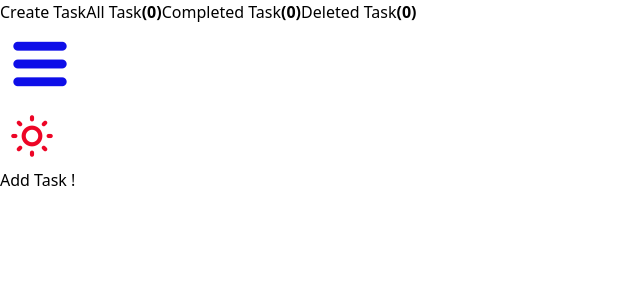
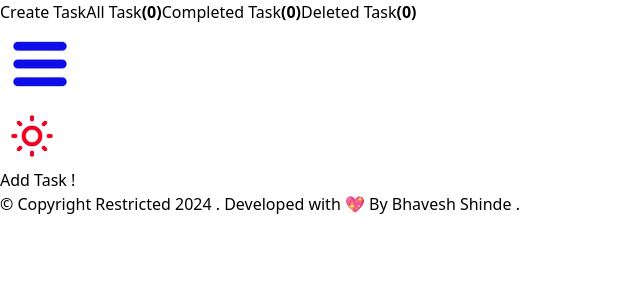
Before and after one commit to thebhaveshshinde/TO_DO_LIST, a React (Vite) app: page / in a window 1280 px wide. Shown: the top 300 px of the page, without its empty margins (0-640 px from the left). Built offline with nearby package versions, Linux system fonts and the light colour scheme.

Commit message:
Footer Added

```diff
--- a/src/Components/Create_task.jsx
+++ b/src/Components/Create_task.jsx
@@ -64,6 +64,9 @@ function Create_task() {
           )}
 
         </div>
+      <footer className={`${isopen?'hidden':'flex'} ${formisopen?'hidden':'flex'} fixed bottom-0 flex items-center justify-center w-screen m-2 text-center`}>
+        <h1 className={`${light?'text-red-950':'text-slate-50'} text-lg  `}>&copy; Copyright Restricted 2024 . Developed with 💖 By Bhavesh Shinde .</h1>
+      </footer>
 
       </div>
 
```
